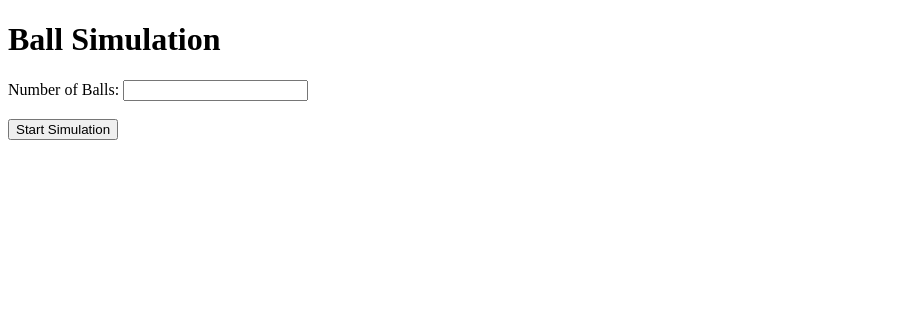
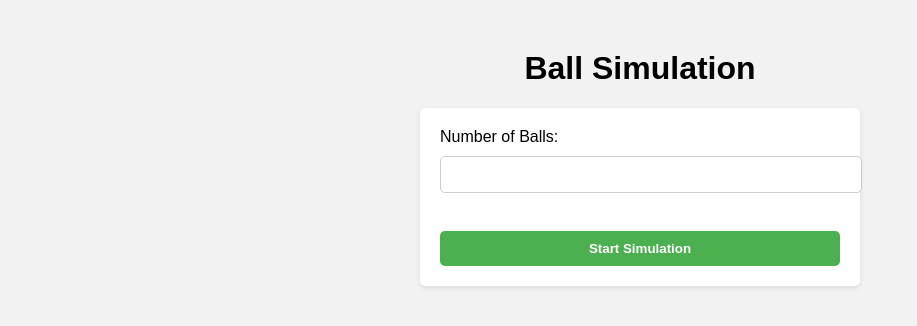
Before and after one commit to Robotnik08/InfiniBalls, a website: page public/index.html in a window 1280 px wide. Shown: the whole page, without its empty margins (0-917 px from the left). Drawn offline with Linux system fonts and the light colour scheme.

Commit message:
epic ball;s

```diff
--- a/public/index.html
+++ b/public/index.html
@@ -2,6 +2,57 @@
 <html>
     <head>
         <title>Ball Simulation</title>
+        <style>
+            body {
+                font-family: Arial, sans-serif;
+                background-color: #f2f2f2;
+                margin: 0;
+                padding: 0;
+            }
+
+            h1 {
+                text-align: center;
+                margin-top: 50px;
+            }
+
+            form {
+                max-width: 400px;
+                margin: 0 auto;
+                padding: 20px;
+                background-color: #fff;
+                border-radius: 5px;
+                box-shadow: 0 2px 5px rgba(0, 0, 0, 0.1);
+            }
+
+            label {
+                display: block;
+                margin-bottom: 10px;
+            }
+
+            input[type="number"] {
+                width: 100%;
+                padding: 10px;
+                border-radius: 5px;
+                border: 1px solid #ccc;
+            }
+
+            input[type="submit"] {
+                display: block;
+                width: 100%;
+                padding: 10px;
+                margin-top: 20px;
+                background-color: #4caf50;
+                color: #fff;
+                font-weight: bold;
+                border: none;
+                border-radius: 5px;
+                cursor: pointer;
+            }
+
+            input[type="submit"]:hover {
+                background-color: #45a049;
+            }
+        </style>
         <script>
             function startSimulation() {
                 var numBalls = document.getElementById("num-balls").value;
```
Lines whose indentation alone changed are shown as unchanged.
